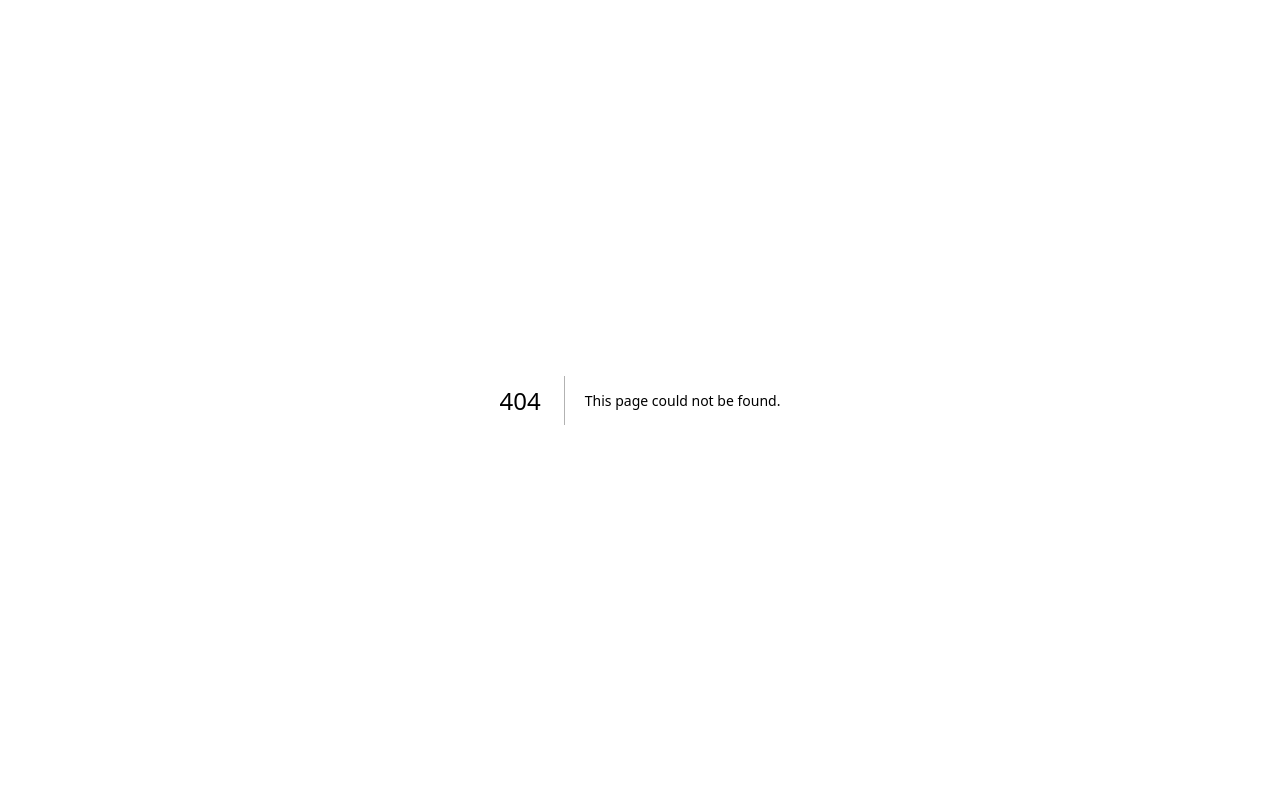
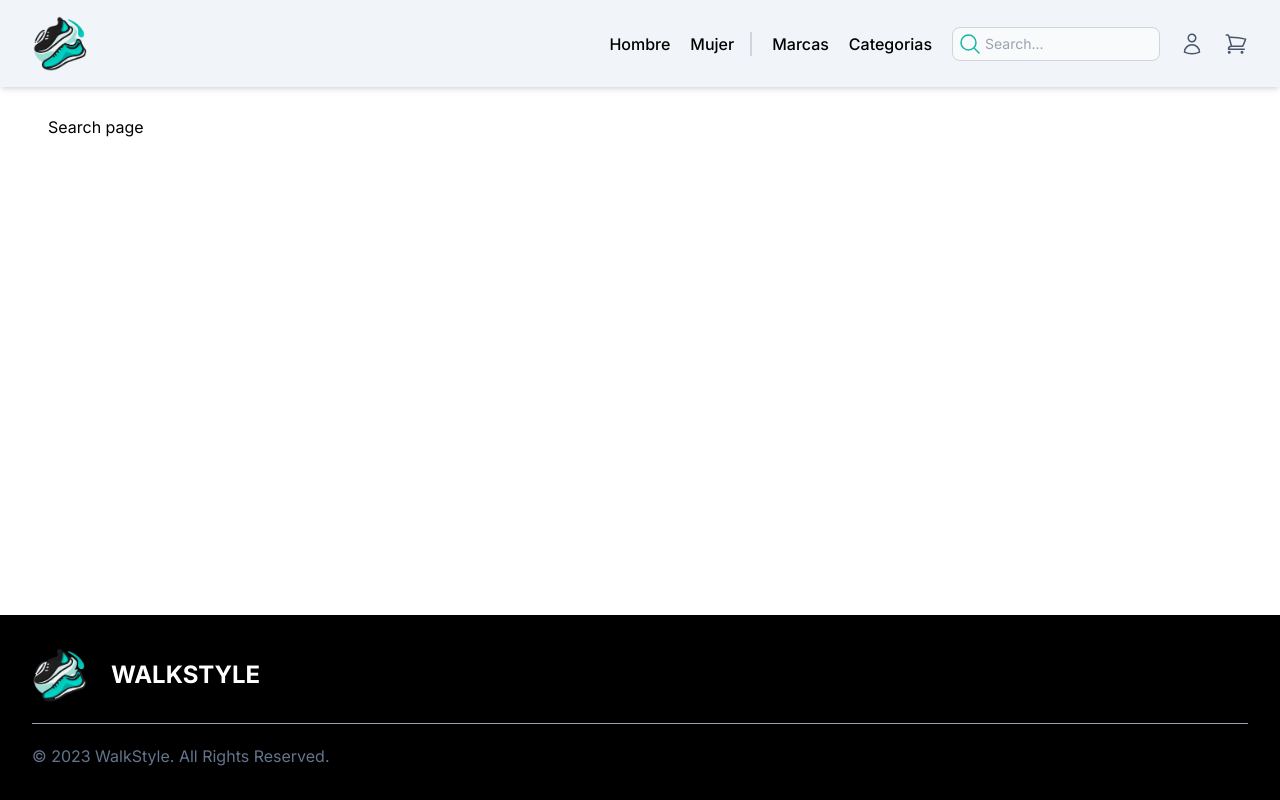
Before and after one commit to hecsolmay/walkstyle-web, a Next.js app: page /search in a window 1280 px wide. Before the commit this address had no page. Built offline with nearby package versions, Linux system fonts and the light colour scheme.

Commit message:
add search page

```diff
--- /dev/null
+++ b/src/app/(eccomerce)/search/page.tsx
@@ -0,0 +1,13 @@
+export default function SearchPage ({
+  searchParams
+}: {
+  searchParams: Record<string, string | string[] | undefined>
+}) {
+  console.log(searchParams)
+
+  return (
+    <>
+      <h1>Search page</h1>
+    </>
+  )
+}
```
